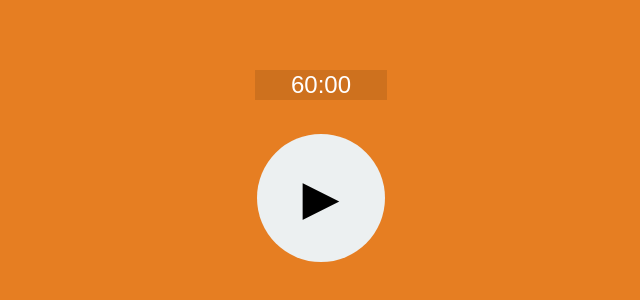
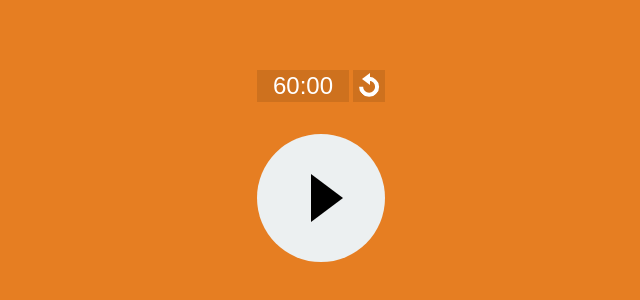
Before and after one commit to andyault/andrewault.me.vue, a website: page public/work/webdev/misc/project/timer.html in a window 1280 px wide. Shown: the part 202-502 px from the top of the page, without its empty margins (319-959 px from the left). Drawn offline with Linux system fonts and the light colour scheme.

Commit message:
wtf adobe

```diff
--- a/public/work/webdev/misc/project/timer.html
+++ b/public/work/webdev/misc/project/timer.html
@@ -18,7 +18,7 @@
 
 			#pauseplay { display: none; }
 
-			label[for="pauseplay"] {
+			#background {
 				position: fixed;
 				top: 0;
 				left: 0;
@@ -29,8 +29,10 @@
 				background: #e67e22;
 			}
 
-			label[for="pauseplay"]::after {
-				content: "\25B6";
+			#pauseplay:checked ~ #background { background: #16a085; }
+
+			#background::before {
+				content: "";
 
 				position: absolute;
 				display: block;
@@ -47,43 +49,128 @@
 				border-radius: 64px;
 			}
 
-			#pauseplay:checked ~ label[for="pauseplay"] { background: #16a085; }
+			#background::after {
+				content: "";
 
-			#pauseplay:checked ~ label[for="pauseplay"]:after { content: "\23f8"; }
+				position: absolute;
+				display: block;
+				top: 50%;
+				left: 50%;
+			}
+
+			#pauseplay:not(:checked) ~ #background::after {
+				width: 0;
+				height: 0;
+				transform: translate(-10px, -24px);
+
+				border-top: 24px solid transparent;
+				border-left: 32px solid #000;
+				border-bottom: 24px solid transparent;
+			}
+
+			#pauseplay:checked ~ #background::after {
+				width: 16px;
+				height: 48px;
+				transform: translate(-24px, -24px);
+
+				border-left: 16px solid #000;
+				border-right: 16px solid #000;
+			}
 
 			#time {
 				position: absolute;
-				width: 128px;
+				width: 92px;
+				height: 32px;
 				top: 50%;
 				left: 50%;
-				transform: translate(-50%, -128px);
+				padding: 0;
+				transform: translate(-64px, -128px);
 
 				border: 0;
 				background-color: rgba(0, 0, 0, 0.1);
 				text-align: center;
+				line-height: 32px;
 				color: #fff;
 				font-family: sans-serif;
 				font-size: 24px;
+			}
+
+			#time:disabled {
+				color: #fff;
+				cursor: not-allowed;
+			}
+
+			#reset {
+				position: absolute;
+				width: 32px;
+				height: 32px;
+				top: 50%;
+				left: 50%;
+				padding: 0;
+				transform: translate(32px, -128px);
+
+				background: rgba(0, 0, 0, 0.1);
+				border: 0;
+				cursor: pointer;
+			}
+
+			#reset::before {
+				content: "";
+
+				position: absolute;
+				display: block;
+				width: 20px;
+				height: 20px;
+				top: 50%;
+				left: 50%;
+				box-sizing: border-box;
+				transform: rotate(45deg) translate(-13.5px, 0.5px);
+
+				border-radius: 12px;
+				border: 4px solid #fff;
+				border-left: 4px solid transparent;
+			}
+
+			#reset::after {
+				content: "";
+
+				position: absolute;
+				display: block;
+				width: 0;
+				height: 0;
+				top: 50%;
+				left: 50%;
+				transform: translate(-7px, -13px);
+
+				border-top: 6px solid transparent;
+				border-right: 8px solid #fff;
+				border-bottom: 6px solid transparent;
 			}
 		</style>
 	</head>
 
 	<body>
 		<input type="checkbox" id="pauseplay" autocomplete="off"></a>
-		<label for="pauseplay"></label>
+		<label for="pauseplay" id="background"></label>
 
 		<input type="text" id="time" value="60:00" autocomplete="off"></input>
+
+		<a href id="reset"></a>
 
 		<script>
 			var pauseplay 	= document.getElementById('pauseplay');
 			var time 		= document.getElementById('time');
+			var reset 		= document.getElementById('reset');
 
 			var startTime;
 			var timeLeft;
 			var curTimer;
+			var lastTime;
 
 			var think = function() {
-				timeLeft -= 0.01;
+				var curTime = Date.now();
+
+				timeLeft -= (curTime - lastTime) / 1000;
 
 				if(timeLeft <= 0) {
 					timeLeft = startTime;
@@ -96,15 +183,24 @@
 				var ms = Math.floor((timeLeft % 1) * 100);
 
 				time.value = (s < 10 ? '0' : '') + s + ':' + (ms < 10 ? '0' : '') + ms;
+
+				lastTime = curTime;
 			}
 
-			pauseplay.onclick = function() {
+			pauseplay.onclick = function(e) {
+				if(this.checked && timeLeft == 0) {
+					if(e.preventDefault) e.preventDefault();
+
+					return false;
+				}
+
 				if(this.checked) {
 					if(timeLeft == 0)
 						timeLeft = startTime;
 
 					time.disabled = true;
 
+					lastTime = Date.now();
 					curTimer = setInterval(think, 10);
 				} else {
 					time.disabled = false;
@@ -113,12 +209,49 @@
 				}
 			}
 
+			time.onkeypress = function(e) {
+				let code = e.keyCode || e.which;
+
+				//console.log(code);
+
+				if(code == 13)
+					this.blur();
+				else if(
+					code != 8 && 					//backspace
+					!(code >= 37 && code <= 40) && 	//arrow keys
+					!(e.metaKey || e.ctrlKey)) { 	//keyboard shortcuts
+													//todo - add home/end/pageup/pagedn
+
+					let char = String.fromCharCode(code);
+
+					if(!/[0-9:.]/.test(char)) {
+						e.returnValue = false;
+
+						if(e.preventDefault) e.preventDefault();
+					}
+				}
+			}
+
 			time.onchange = function() {
-				startTime = parseFloat(this.value.replace(':', '.'));
+				timeLeft = startTime = parseFloat(this.value.replace(':', '.')) || 0;
 
-				timeLeft = startTime + 0.01;
+				lastTime = Date.now();
 
 				think();
+			}
+
+			reset.onclick = function(e) {
+				timeLeft = startTime;
+				lastTime = Date.now();
+
+				think();
+
+				pauseplay.checked = false;
+				pauseplay.onclick();
+
+				if(e.preventDefault) e.preventDefault();
+
+				return false;
 			}
 
 			time.onchange();
```
